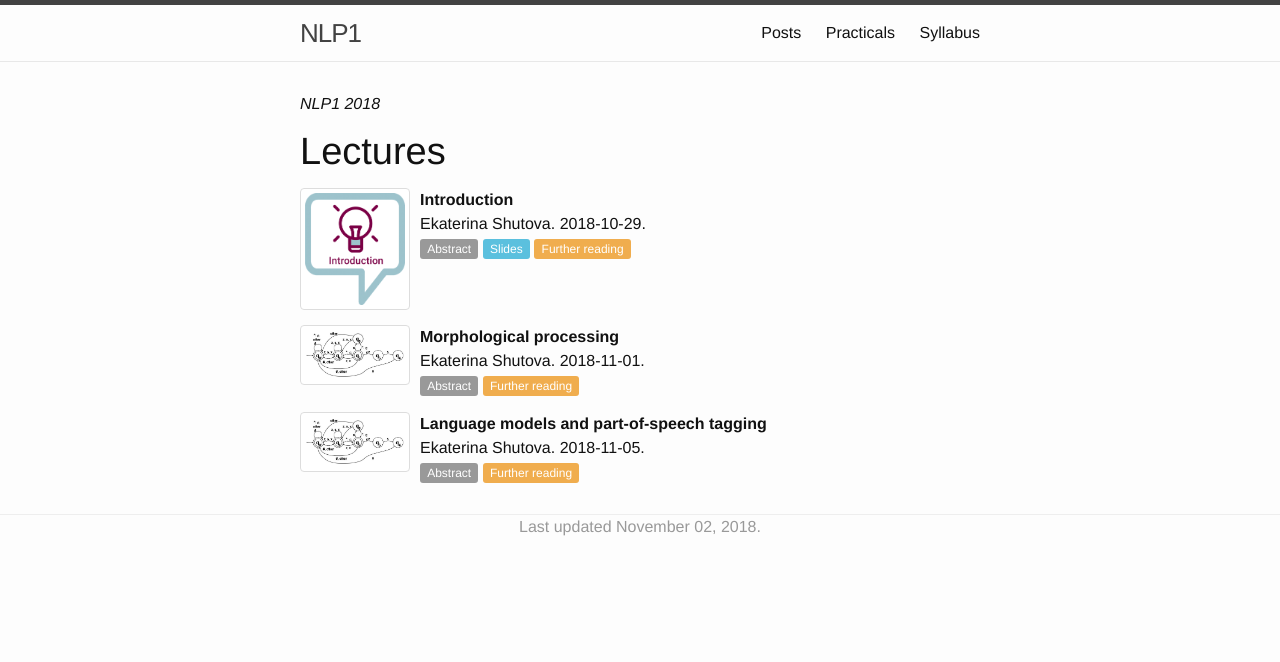
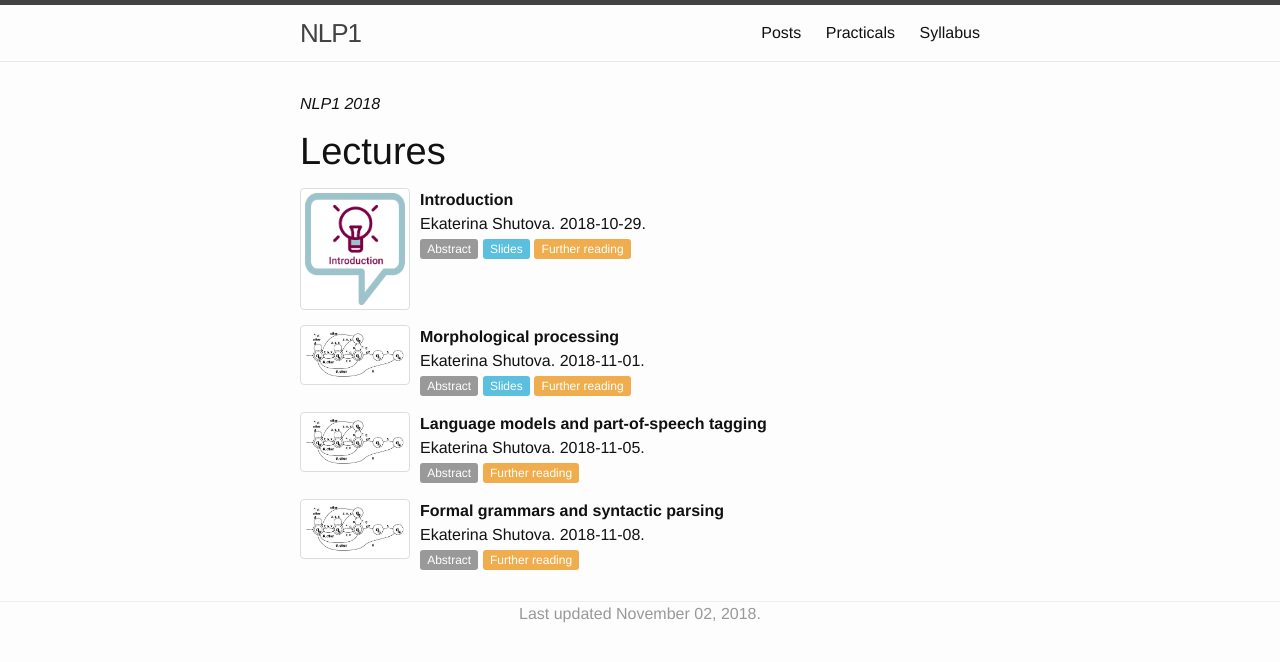
Before and after one commit to cl-illc/nlp1, a Jekyll site: the page built from syllabus.md, in a window 1280 px wide. Shown: the top 662 px of the page. Built offline with Jekyll 4.4.1, drawn with Linux system fonts in a browser that asks for light colours.

Commit message:
Update lectures.yml

```diff
--- a/_data/2018/lectures.yml
+++ b/_data/2018/lectures.yml
@@ -29,7 +29,7 @@
     "In this lecture, we will discuss morphological processing"
   background:
   discussion:
-  slides:
+  slides: resources/slides/NLP1-lecture2.pdf
   further:
     - ""
   code:
@@ -53,3 +53,22 @@
     - "Chapter 4: [Part-of-speech tagging](https://web.stanford.edu/~jurafsky/slp3/8.pdf) in Jurafsky and Martin (3rd edition)."
   code:
   data:
+-
+  layout: lecture
+  selected: y
+  date: 2018-11-08
+  img: Morphology
+  uid: lec4
+  title: "Formal grammars and syntactic parsing"
+  instructor: "Ekaterina Shutova"
+  note:
+  abstract: >
+    "In this lecture, we will discuss syntax and syntactic parsing"
+  background:
+  discussion:
+  slides:
+  further:
+    - "Chapter 10: [Formal grammars of English](https://web.stanford.edu/~jurafsky/slp3/10.pdf) in Jurafsky and Martin (3rd edition)."
+    - "Chapter 11: [Syntactic parsing](https://web.stanford.edu/~jurafsky/slp3/11.pdf) in Jurafsky and Martin (3rd edition)."
+  code:
+  data:
```
